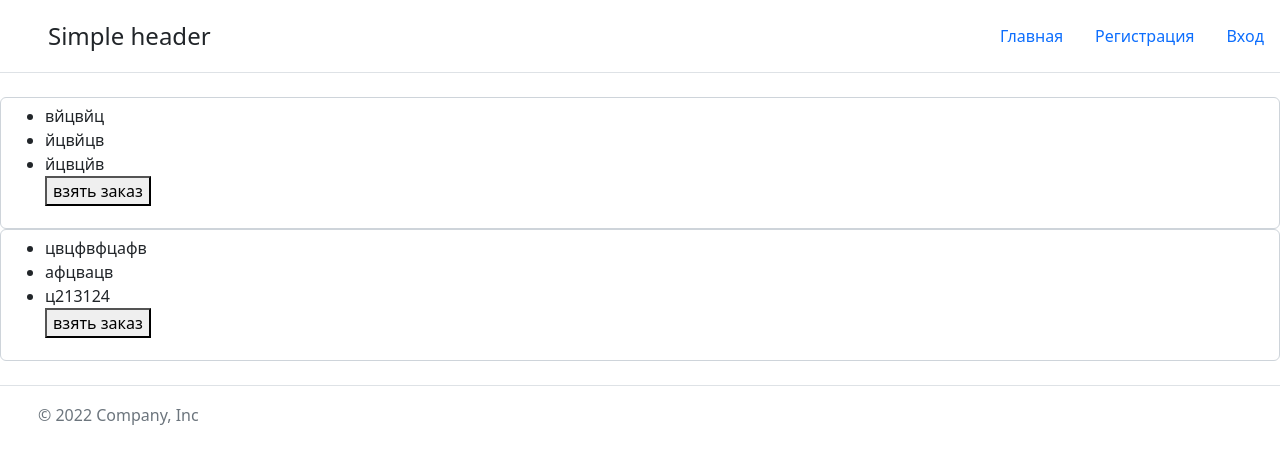
After one commit to WarcfaPro/casper-PROJECT, a Django app: page /order/list in a window 1280 px wide. The commit adds this page. Shown: the top 464 px of the page. Run offline with Django 4.2, Linux system fonts and the light colour scheme; data comes from the database, SQL or seed files in the repository.

Commit message:
02.10.2022

```diff
--- a/casper_project/main/models.py
+++ b/casper_project/main/models.py
@@ -29,17 +29,18 @@ class User(AbstractBaseUser, PermissionsMixin):
 
 
 class Order(models.Model):
-    company_id = models.ForeignKey(User, on_delete=models.CASCADE, related_name='order_author')
-    company_name = models.OneToOneField(User, on_delete=models.PROTECT)
+    company_id = models.ForeignKey(User, on_delete=models.PROTECT, related_name='order_author')
+    company_name = models.ForeignKey(User, on_delete=models.PROTECT)
     address_city = models.CharField(max_length=50)
     address_street = models.CharField(max_length=100)
     full_address = models.CharField(max_length=150)
     address_city_to = models.CharField(max_length=50)
     address_street_to = models.CharField(max_length=100)
     full_address_to = models.CharField(max_length=150)
-
     price = models.CharField(max_length=100)
+    carrier_id = models.ForeignKey(User, on_delete=models.PROTECT, related_name='order_carrier',
+                                   blank=True, null=True)
     is_complete = models.BooleanField(default=False, blank=True, null=True)
     is_payments = models.BooleanField(default=False, blank=True, null=True)
     data = models.DateTimeField(auto_now_add=True, blank=True, null=True)
-    data_complete = models.DateTimeField(auto_now=True, blank=True, null=True)
+    data_update = models.DateTimeField(auto_now=True, blank=True, null=True)
--- a/casper_project/main/templates/main/base.html
+++ b/casper_project/main/templates/main/base.html
@@ -16,6 +16,9 @@
         <li class="nav-item"><a href="{% url 'home' %}" class="nav-link {{ active_home }}" aria-current="page">Главная</a></li>
           {% if request.user.is_authenticated %}
         <li class="nav-item"><a href="{% url 'order' %}" class="nav-link {{ active_order }}">Оформить заказ</a></li>
+          {% if request.user.is_carrier %}
+        <li class="nav-item"><a href="{% url 'order_list' %}" class="nav-link {{ active_order_list }}">Список заказов</a></li>
+          {% endif %}
         <li class="nav-item"><a href="{% url 'account' %}" class="nav-link {{ active_account }}">Личный кабинет</a></li>
         <li class="nav-item"><a href="{% url 'logout' %}" class="nav-link">Выйти</a></li>
           {% else %}
--- /dev/null
+++ b/casper_project/main/templates/main/order_list.html
@@ -0,0 +1,19 @@
+{% extends 'main/base.html' %}
+
+
+{% block content %}
+
+{%for item in orders%}
+<div class="form-control">
+    <div class="">
+        <ul>
+            <li>{{item.full_address}}</li>
+            <li>{{item.full_address_to}}</li>
+            <li>{{item.price}}</li>
+            <button type="submit">взять заказ</button>
+        </ul>
+    </div>
+</div>
+
+{%endfor%}
+{% endblock %}
--- a/casper_project/main/urls.py
+++ b/casper_project/main/urls.py
@@ -8,5 +8,6 @@ urlpatterns = [
     path('login', views.loginUser, name='login'),
     path('reg', views.register, name='register'),
     path('logout', views.logout_user, name='logout'),
+    path('order/list', views.order_list, name='order_list'),
 
 ]
--- a/casper_project/main/views.py
+++ b/casper_project/main/views.py
@@ -4,6 +4,7 @@ from django.contrib.auth.decorators import login_required
 from django.shortcuts import render, redirect
 
 from .forms import RegForm, LoginForm, add_Order
+from .models import Order
 from .service import _order_form_save
 
 
@@ -79,3 +80,11 @@ def order(request):
 @login_required
 def account(request):
     return render(request, 'main/account.html', {'title': 'Личный кабинет', 'active_account': 'active'})
+
+
+def order_list(request):
+    paginate_by = 10
+    p = Order.objects.all()
+
+    return render(request, 'main/order_list.html', {'title': 'Список заказов',
+                                                    'active_order_list': 'active', 'orders': p.filter(carrier_id=None)})
```
Also changed, not shown: casper_project/db.sqlite3.
